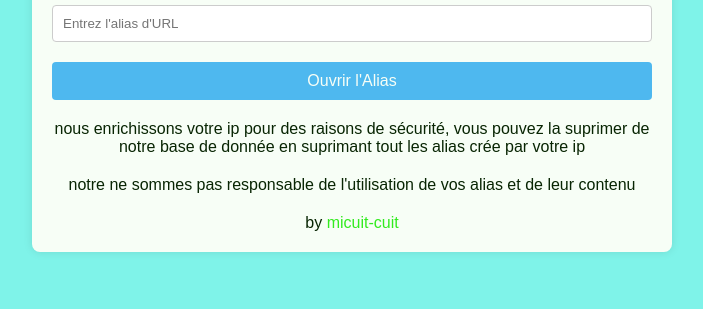
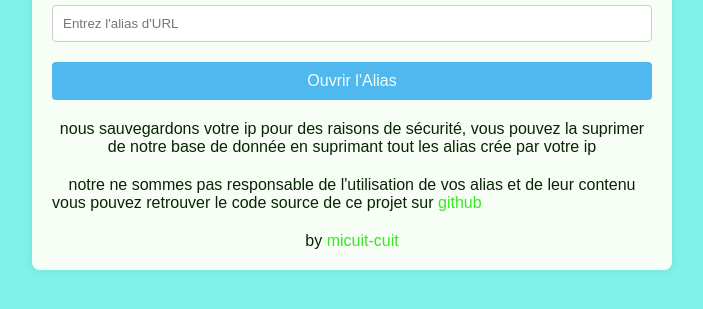
Before and after one commit to micuit-cuit/mi-ni-url, a website: page src/index.html in a window 1280 px wide. Shown: the part 513-822 px from the top of the page, without its empty margins (288-991 px from the left). Drawn offline with Linux system fonts and the light colour scheme.

Commit message:
Update security disclaimer in HTML to clarify IP data handling and github

```diff
--- a/src/index.html
+++ b/src/index.html
@@ -99,8 +99,9 @@
 
             <button type="submit">Ouvrir l'Alias</button>
         </form>
-        <spam>nous enrichissons votre ip pour des raisons de sécurité, vous pouvez la suprimer de notre base de donnée en suprimant tout les alias crée par votre ip</spam>
+        <spam>nous sauvegardons votre ip pour des raisons de sécurité, vous pouvez la suprimer de notre base de donnée en suprimant tout les alias crée par votre ip</spam>
         <spam>notre ne sommes pas responsable de l'utilisation de vos alias et de leur contenu</spam>
+        <span>vous pouvez retrouver le code source de ce projet sur <a href="https://github.com/micuit-cuit/mi-ni-url">github</a></span>
         <spam>by <a href="http://micuit-cuit.com">micuit-cuit</a></spam>
     </div>
     <script>
```
